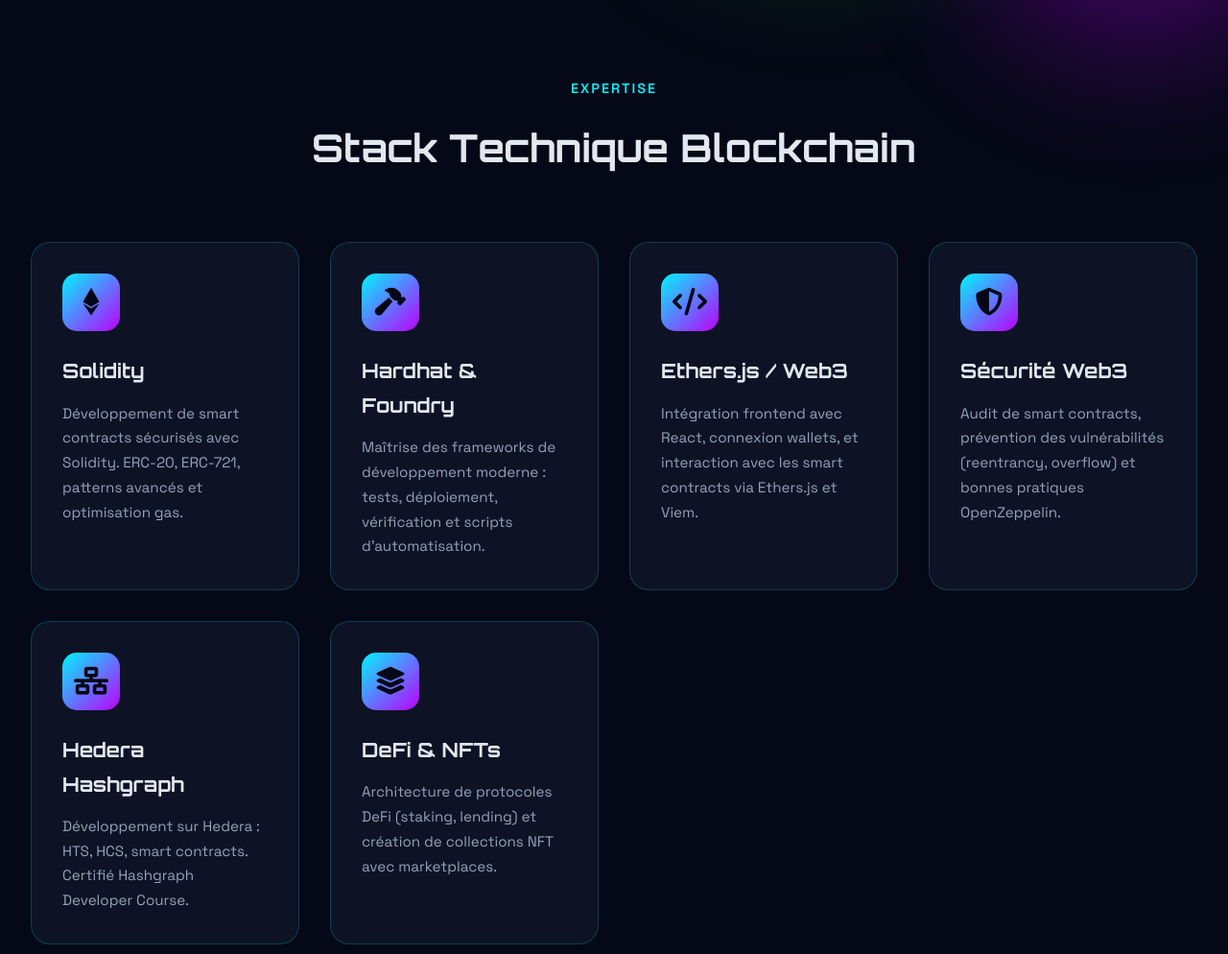
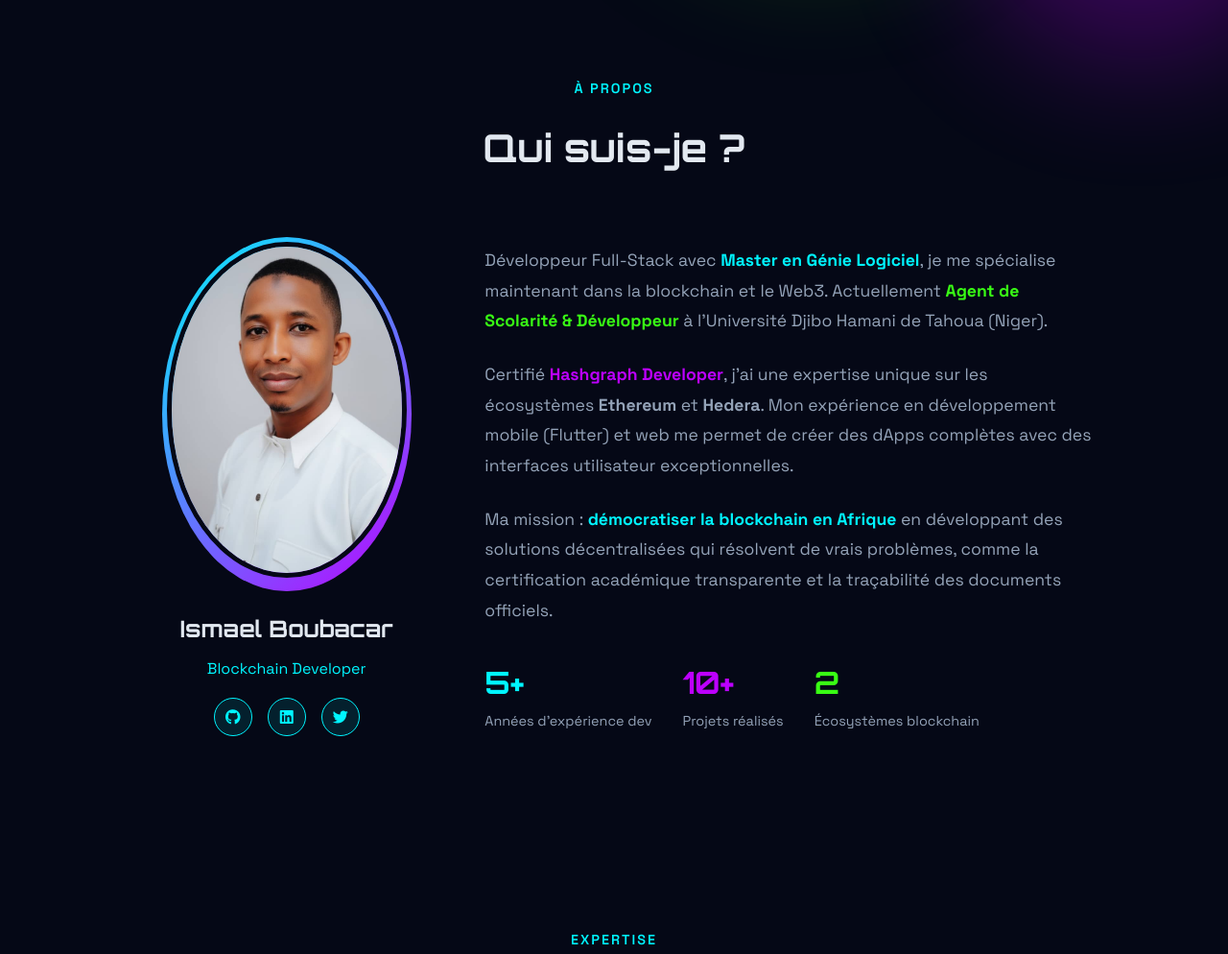
Before and after one commit to IsmaelBoubacar/ismael-portfolio, a plain HTML site: page index.html in a window 1280 px wide. Shown: the part 820-1814 px from the top of the page at 96% size. Drawn offline with Linux system fonts and the light colour scheme.

Commit message:
Add files via upload

```diff
--- a/index.html
+++ b/index.html
@@ -503,6 +503,7 @@
     <div class="nav-container">
       <div class="logo">ISMAEL.DEV</div>
       <ul class="nav-links">
+        <li><a href="#about">À propos</a></li>
         <li><a href="#skills">Compétences</a></li>
         <li><a href="#projects">Projets</a></li>
         <li><a href="#contact">Contact</a></li>
@@ -525,6 +526,62 @@
           <a href="#contact" class="btn btn-secondary">
             <i class="fas fa-envelope"></i> Me contacter
           </a>
+        </div>
+      </div>
+    </section>
+
+    <section id="about">
+      <div class="section-header">
+        <div class="section-tag">À propos</div>
+        <h2 class="section-title">Qui suis-je ?</h2>
+      </div>
+
+      <div style="display: grid; grid-template-columns: 1fr 2fr; gap: 3rem; align-items: center; max-width: 1000px; margin: 0 auto;">
+        <div style="text-align: center;">
+          <div style="position: relative; display: inline-block;">
+            <div style="position: absolute; inset: -5px; background: linear-gradient(135deg, var(--neon-blue), var(--neon-purple)); border-radius: 60%; animation: rotate 4s linear infinite;"></div>
+            <img src="ismael.jpeg" alt="Ismael Boubacar" style="width: 250px; height: 350px; border-radius: 50%; object-fit: cover; position: relative; z-index: 1; border: 5px solid var(--darker-bg);">
+          </div>
+          <h3 style="margin-top: 1.5rem; font-size: 1.5rem; font-family: 'Orbitron', sans-serif;">Ismael Boubacar</h3>
+          <p style="color: var(--neon-blue); margin-top: 0.5rem;">Blockchain Developer</p>
+          <div style="display: flex; justify-content: center; gap: 1rem; margin-top: 1rem;">
+            <a href="#" style="width: 40px; height: 40px; background: rgba(0, 245, 255, 0.1); border: 1px solid var(--neon-blue); border-radius: 50%; display: flex; align-items: center; justify-content: center; color: var(--neon-blue); text-decoration: none; transition: all 0.3s;">
+              <i class="fab fa-github"></i>
+            </a>
+            <a href="#" style="width: 40px; height: 40px; background: rgba(0, 245, 255, 0.1); border: 1px solid var(--neon-blue); border-radius: 50%; display: flex; align-items: center; justify-content: center; color: var(--neon-blue); text-decoration: none; transition: all 0.3s;">
+              <i class="fab fa-linkedin"></i>
+            </a>
+            <a href="#" style="width: 40px; height: 40px; background: rgba(0, 245, 255, 0.1); border: 1px solid var(--neon-blue); border-radius: 50%; display: flex; align-items: center; justify-content: center; color: var(--neon-blue); text-decoration: none; transition: all 0.3s;">
+              <i class="fab fa-twitter"></i>
+            </a>
+          </div>
+        </div>
+
+        <div>
+          <p style="font-size: 1.1rem; line-height: 1.8; color: var(--text-dim); margin-bottom: 1.5rem;">
+            Développeur Full-Stack avec <strong style="color: var(--neon-blue);">Master en Génie Logiciel</strong>, je me spécialise maintenant dans la blockchain et le Web3. Actuellement <strong style="color: var(--neon-green);">Agent de Scolarité & Développeur</strong> à l'Université Djibo Hamani de Tahoua (Niger).
+          </p>
+          <p style="font-size: 1.1rem; line-height: 1.8; color: var(--text-dim); margin-bottom: 1.5rem;">
+            Certifié <strong style="color: var(--neon-purple);">Hashgraph Developer</strong>, j'ai une expertise unique sur les écosystèmes <strong>Ethereum</strong> et <strong>Hedera</strong>. Mon expérience en développement mobile (Flutter) et web me permet de créer des dApps complètes avec des interfaces utilisateur exceptionnelles.
+          </p>
+          <p style="font-size: 1.1rem; line-height: 1.8; color: var(--text-dim);">
+            Ma mission : <strong style="color: var(--neon-blue);">démocratiser la blockchain en Afrique</strong> en développant des solutions décentralisées qui résolvent de vrais problèmes, comme la certification académique transparente et la traçabilité des documents officiels.
+          </p>
+
+          <div style="display: flex; gap: 2rem; margin-top: 2rem; flex-wrap: wrap;">
+            <div>
+              <div style="font-size: 2rem; color: var(--neon-blue); font-weight: 700; font-family: 'Orbitron', sans-serif;">5+</div>
+              <div style="color: var(--text-dim); font-size: 0.9rem;">Années d'expérience dev</div>
+            </div>
+            <div>
+              <div style="font-size: 2rem; color: var(--neon-purple); font-weight: 700; font-family: 'Orbitron', sans-serif;">10+</div>
+              <div style="color: var(--text-dim); font-size: 0.9rem;">Projets réalisés</div>
+            </div>
+            <div>
+              <div style="font-size: 2rem; color: var(--neon-green); font-weight: 700; font-family: 'Orbitron', sans-serif;">2</div>
+              <div style="color: var(--text-dim); font-size: 0.9rem;">Écosystèmes blockchain</div>
+            </div>
+          </div>
         </div>
       </div>
     </section>
```
Also changed, not shown: ismael.jpeg (added).
